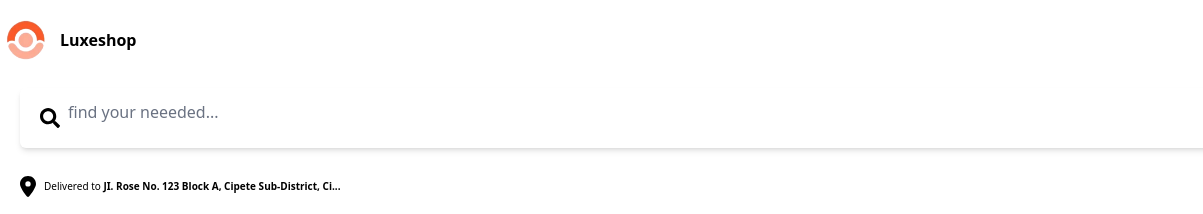
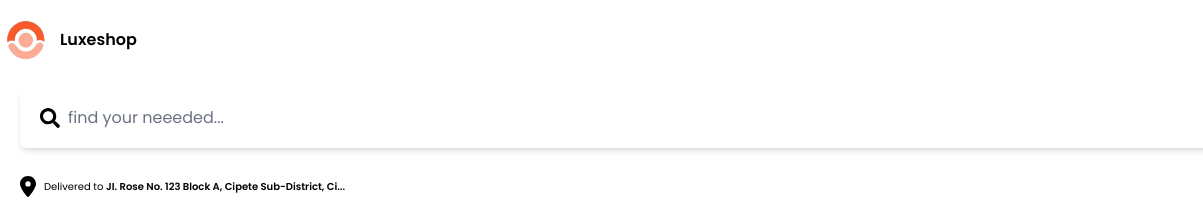
Before and after one commit to Taiwo864/TailwindProject, a plain HTML site: page index.html in a window 1280 px wide. Shown: the top 214 px of the page, 0-1203 px from the left. Drawn offline with nearby package versions, Linux system fonts and the light colour scheme.

Commit message:
Font improvement

```diff
--- a/index.html
+++ b/index.html
@@ -5,10 +5,9 @@
     <meta name="viewport" content="width=device-width, initial-scale=1.0">
     <title>E-commerce Website</title>
      <script src="https://cdn.jsdelivr.net/npm/@tailwindcss/browser@4"></script>
+     <link href="https://fonts.googleapis.com/css2?family=Poppins:wght@400;500;600&display=swap" rel="stylesheet">
   </head>
-  <body>
-</head>
-<body>
+<body class="font-[Poppins]">
     <nav class="sticky top-0 bg-white h-17 md:sticky md-top-0 md:h-17 md:overflow-y-hidden">
         <div class="luxes flex items-center justify-between">
             <div class="flex items-center"><img src="images/luxeshop.png" class="w-15"><p class="font-bold">Luxeshop</p></div>
@@ -18,10 +17,10 @@
             </div>
         </div>
     </nav>
-    <div class="search flex justify-betwseen m-5 shadow-md p-3 rounded-md">
-        <div class="flex w-full">
+    <div class="search flex items-center m-5 shadow-md p-3 rounded-md">
+        <div class="flex items-center w-full">
             <img src="icons/search.svg" class="w-5 m-2">
-            <a href="search_page.html"><input type="text" placeholder="find your neeeded..." class="block placeholder:text-gray-500 w-full md:w-full outline-none border-0 outline-none focus:outline-none" /></a>
+            <a href="search_page.html"><input type="text" placeholder="find your neeeded..." class="placeholder:text-gray-500 w-full outline-none border-0" /></a>
         </div>
         <img src="icons/filter-svgrepo-com.svg" class="w-5 ml-2">
     </div>
```
Also changed, not shown: cart.html (+2 -1 lines), product.html (+2 -1 lines), profile.html (+2 -1 lines), search_page.html (+2 -1 lines), transaction.html (+2 -1 lines).
